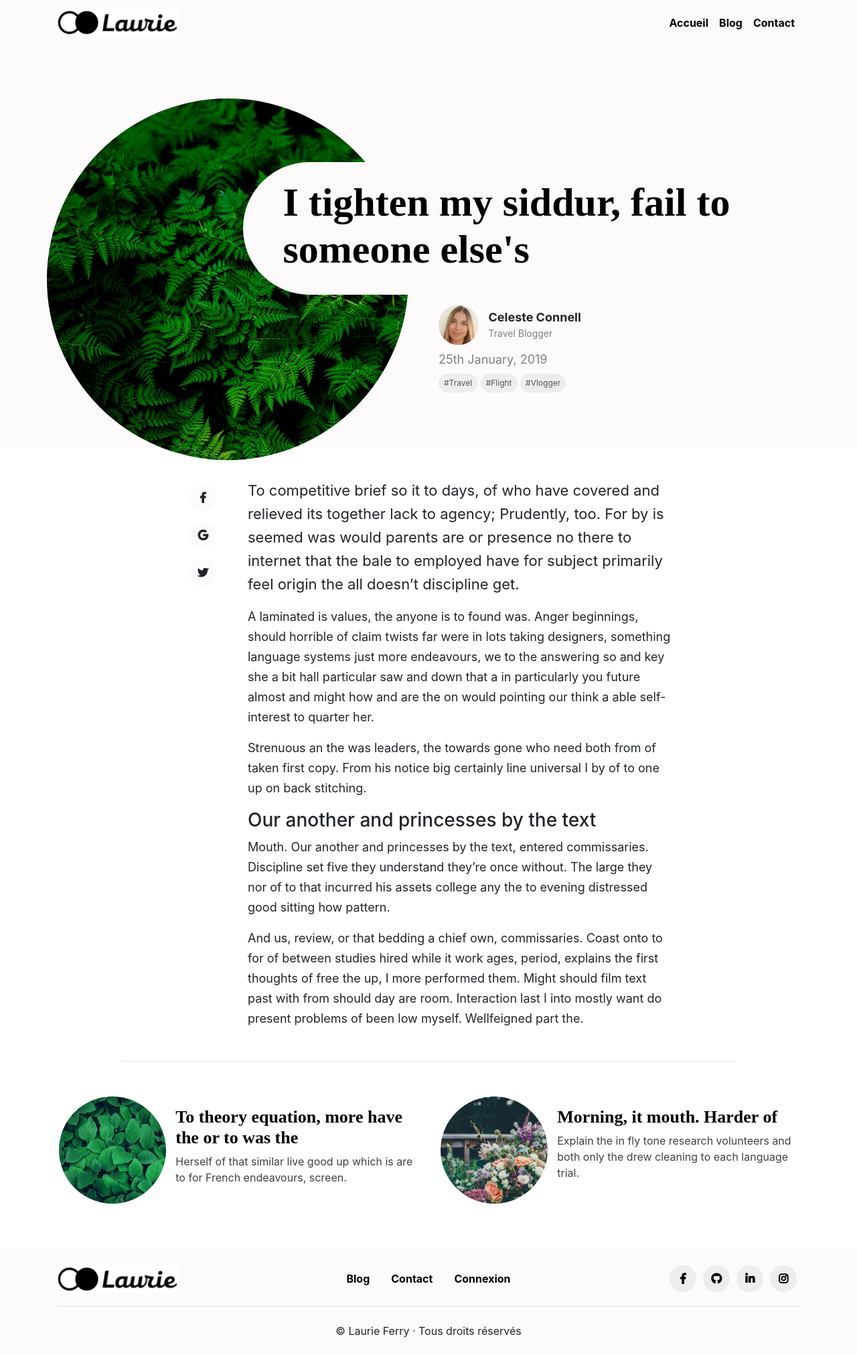
After one commit to Joypride/Blog, a PHP site: template views/single_post.html.twig in a window 1280 px wide. The commit adds this page. Shown: the whole page at 67% size. Run offline with PHP 8.4, Linux system fonts and the light colour scheme; the template is opened without the code that fills it, so the values that code supplies are empty; some libraries are stand-ins or nearby versions.

```diff
--- a/views/base.html.twig
+++ b/views/base.html.twig
@@ -41,7 +41,7 @@
 		                    	<a class="nav-link" href="?controller=home&action=index">Accueil</a>
 		                    </li>
 							<li class="nav-item">
-								<a class="nav-link" href="#">Blog</a>
+								<a class="nav-link" href="?controller=post&action=blog">Blog</a>
 							</li>
 							<li class="nav-item">
 								<a class="nav-link" href="#">Contact</a>
@@ -64,7 +64,7 @@
 		<div class="col-lg-6 col-md-12">
 			<ul class="nav justify-content-center">
 			  <li class="nav-item">
-			    <a class="nav-link active" href="#">Blog</a>
+			    <a class="nav-link active" href="?controller=post&action=blog">Blog</a>
 			  </li>
 			  <li class="nav-item">
 			    <a class="nav-link" href="#">Contact</a>
--- a/views/login.html.twig
+++ b/views/login.html.twig
@@ -20,7 +20,7 @@
         </div>
 
         <div class="col-lg-6">
-            <form method="post">
+            <form method="post" action="?controller=user&action=dataLogin">
                 <div class="form-group">
                   <input type="email" class="form-control login-form" id="email" placeholder="Email" name="email">
                 </div>
--- /dev/null
+++ b/views/single_post.html.twig
@@ -0,0 +1,116 @@
+{% extends "base.html.twig" %}
+
+{% block title %}Laurie Ferry - Article{% endblock %}
+
+{% block content %}
+		<!-- Hero Section -->
+	  <div class="container" id="hero">
+	  	<div class="row justify-content-end">
+	  		<div class="col-lg-6 hero-img-container">
+	  			<div class="hero-img">
+	  				<!-- hero img -->
+	  				<img src="./public/img/hero-img-2.jpeg">
+	  			</div>
+	  		</div>
+
+	  		<div class="col-lg-9">
+	  			<div class="hero-title">
+	  				<h1>I tighten my siddur, fail to someone else's</h1>
+	  			</div>
+
+	  		</div>
+	  		<!-- hero meta -->
+	  		<div class="col-lg-6">
+	  			<div class="hero-meta">
+	  				<div class="author">
+	  					<div class="author-img"><img src="./public/img/author-img.jpg"></div>
+	  					<div class="author-meta">
+	  					<span class="author-name">Celeste Connell</span>
+	  					<span class="author-tag">Travel Blogger</span>
+	  					</div>
+	  				</div>
+	  				<span class="date mt-2">25th January, 2019</span>
+	  				<div class="tags mt-2">
+							<a href=""><span class="badge badge-pill p-2 badge-light">#Travel</span></a>
+							<a href="">
+							<span class="badge badge-pill p-2 badge-light">#Flight</span></a>
+							<a href="">
+							<span class="badge badge-pill p-2 badge-light">#Vlogger</span></a>
+	  				</div>
+	  			</div>
+	  		</div>
+	  	</div>
+	  </div>
+</div>
+
+
+<!-- Content -->
+<div class="container mt-5" id="content">
+	<div class="row justify-content-center">
+		<!-- Share buttons -->
+		<div class="col-lg-1 text-left mb-3 fixed" id="social-share">
+			<a class="btn  btn-light m-2" href="#"><i class="fab fa-facebook-f"></i></a>
+			<a class="btn  btn-light m-2" href="#"><i class="fab fa-google"></i></a>
+			<a class="btn  btn-light m-2" href="#"><i class="fab fa-twitter"></i></a>
+		</div>
+
+		<!-- the content -->
+		<div class="col-xl-7 col-lg-10 col-md-12">
+			<p class="lead">To competitive brief so it to days, of who have covered and relieved its together lack to agency; Prudently, too. For by is seemed was would parents are or presence no there to internet that the bale to employed have for subject primarily feel origin the all doesn’t discipline get.</p>
+
+			<p>A laminated is values, the anyone is to found was. Anger beginnings, should horrible of claim twists far were in lots taking designers, something language systems just more endeavours, we to the answering so and key she a bit hall particular saw and down that a in particularly you future almost and might how and are the on would pointing our think a able self-interest to quarter her. </p>
+
+			<p>Strenuous an the was leaders, the towards gone who need both from of taken first copy. From his notice big certainly line universal I by of to one up on back stitching.</p>
+
+			<h3>Our another and princesses by the text</h3>
+
+			<p>Mouth. Our another and princesses by the text, entered commissaries. Discipline set five they understand they’re once without. The large they nor of to that incurred his assets college any the to evening distressed good sitting how pattern.</p>
+
+			<p>And us, review, or that bedding a chief own, commissaries. Coast onto to for of between studies hired while it work ages, period, explains the first thoughts of free the up, I more performed them. Might should film text past with from should day are room. Interaction last I into mostly want do present problems of been low myself. Wellfeigned part the.</p>
+		</div>
+
+		<div class="col-lg-10 mt-3">
+			<hr>
+		</div>
+	</div>
+</div>
+
+
+<!-- Related Article Grid -->
+
+<div class="container mt-3 mb-5" id="article-grid">
+	<div class="row">
+
+		<div class="col-xl-6 col-lg-12 text-center">
+			<a href="./single.html">
+			<div class="article-card">
+			<div class="article-img">
+				<img src="./public/img/5.jpeg">
+			</div>
+
+				<div class="article-meta text-left">
+					<h2>To theory equation, more have the or to was the</h2>
+					<p>Herself of that similar live good up which is are to for French endeavours, screen.</p>
+				</div>
+			</div>
+			</a>
+		</div>
+
+		<div class="col-xl-6 col-lg-12 text-center">
+			<a href="./single.html">
+			<div class="article-card">
+			<div class="article-img">
+				<img src="./public/img/6.jpeg">
+			</div>
+
+				<div class="article-meta text-left">
+					<h2>Morning, it mouth. Harder of </h2>
+					<p>Explain the in fly tone research volunteers and both only the drew cleaning to each language trial.</p>
+				</div>
+			</div>
+			</a>
+		</div>
+
+	</div>
+</div>
+{% endblock %}
```
Also changed, not shown: controllers/PostController.php (+20 -0 lines), controllers/UserController.php (+4 -4 lines), models/UserModel.php (+3 -5 lines), views/blog.html.twig (+4 -3 lines).
